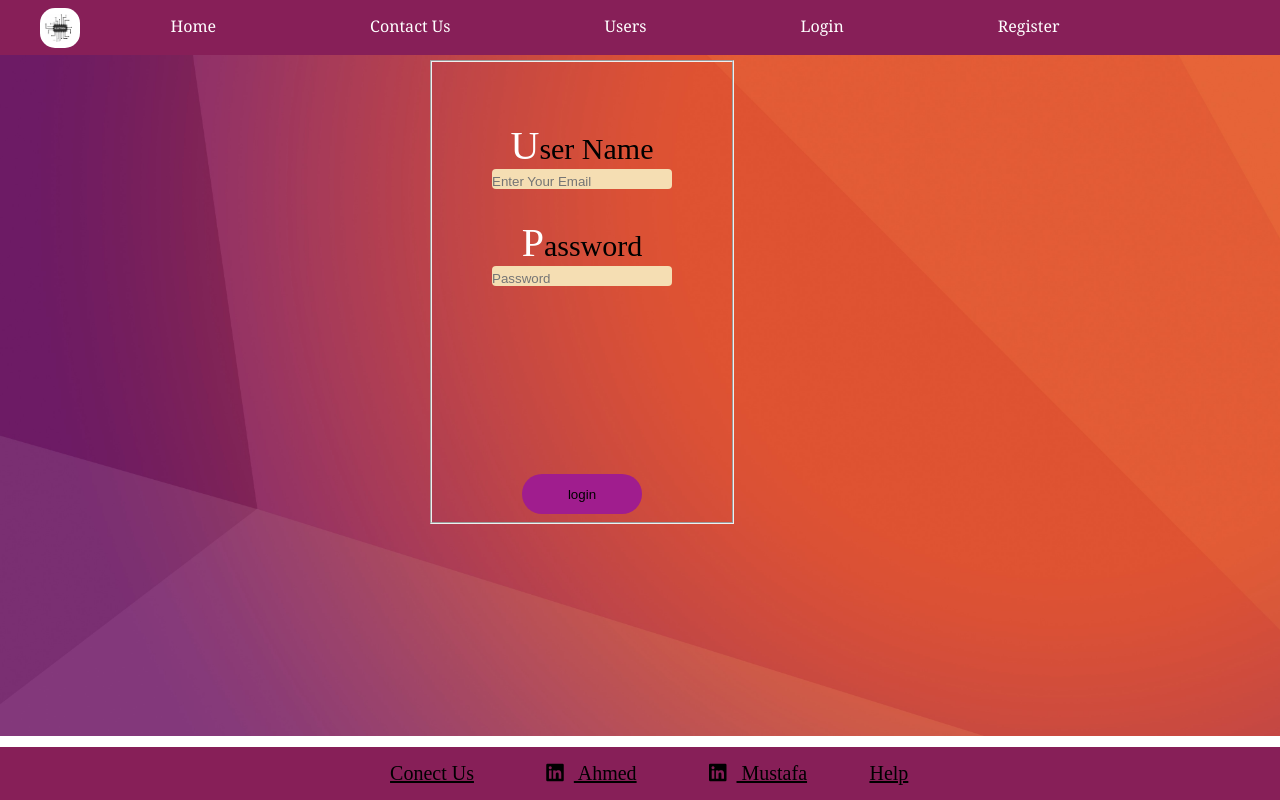
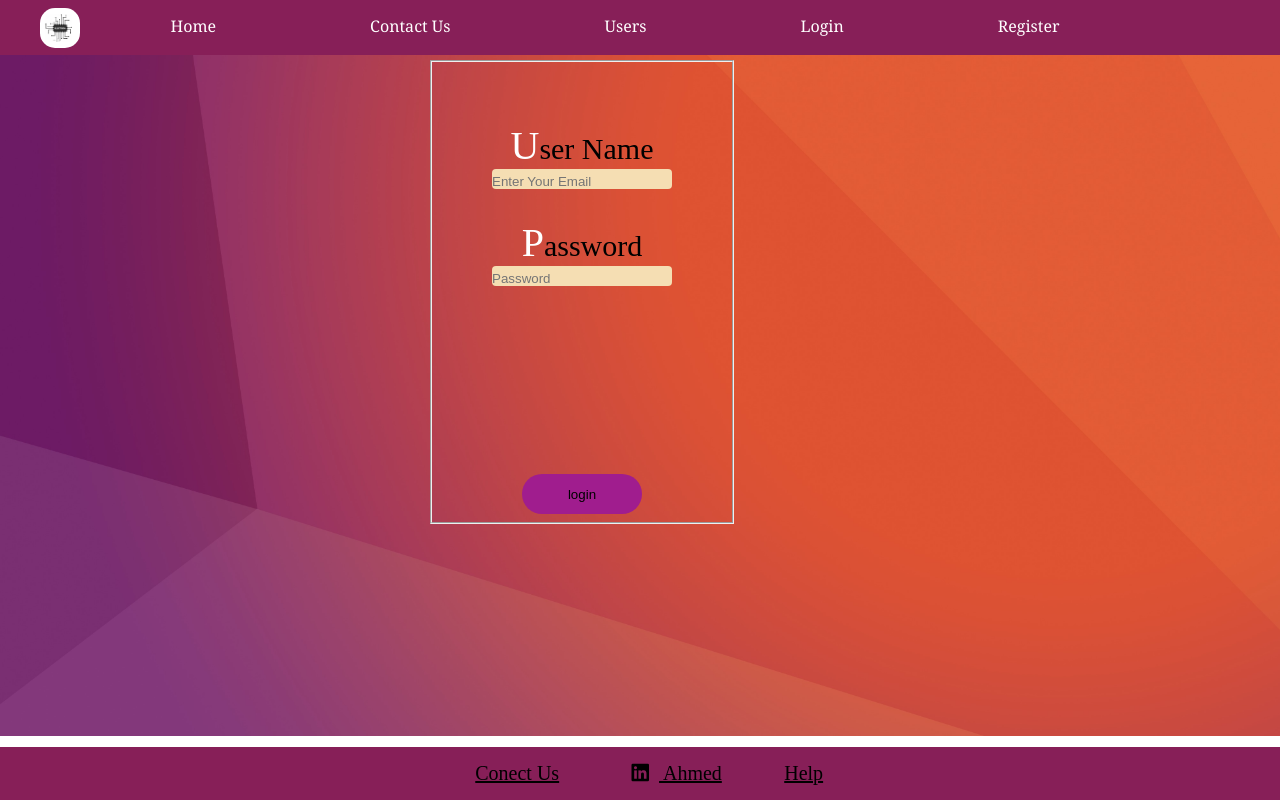
Before and after one commit to AhmedYasser136/html-css-host, a plain HTML site: page login.html in a window 1280 px wide. Drawn offline with Linux system fonts and the light colour scheme.

Commit message:
Update login.html

```diff
--- a/login.html
+++ b/login.html
@@ -72,8 +72,7 @@
                     <!-- <li> <a href="#">Facebook</a></li> -->
                     <li> <a href="https://www.linkedin.com/in/eng-ahmedyasser/"><i class="fa-brands fa-linkedin"> </i>
                             Ahmed</a></li>
-                    <li> <a href="https://www.linkedin.com/in/mustafaramadan165/"> <i class="fa-brands fa-linkedin">
-                            </i> Mustafa</a></li>
+
                     <li> <a href="#">Help</a></li>
 
 
```
